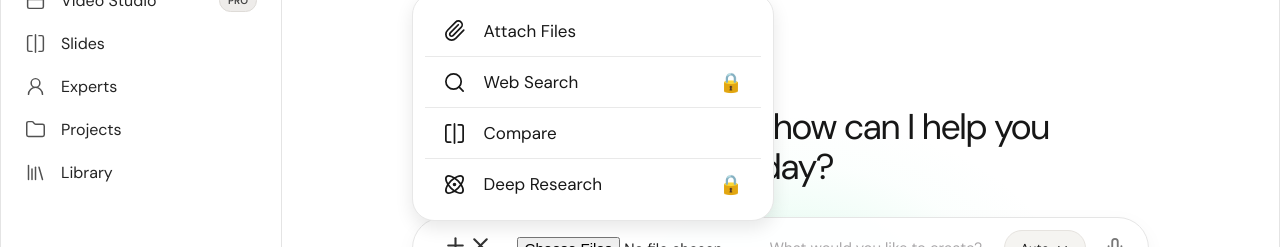
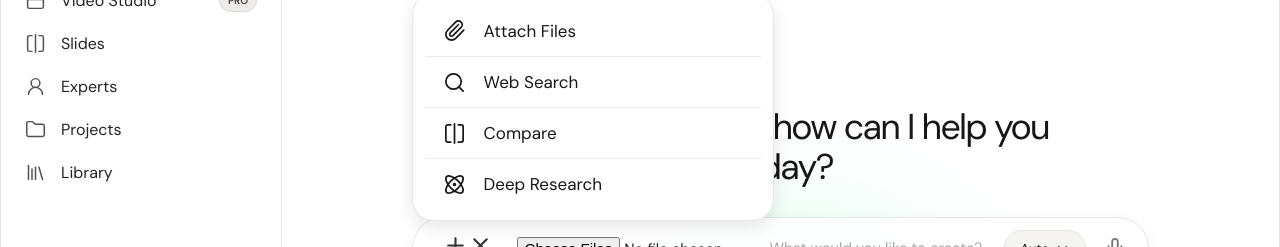
Before and after one commit to MexooOffical/ai-chat-ui-clone, a React (Vite) app: page / in a window 1280 px wide. Both pictures are taken after a click on the button 467 px from the left and 382 px from the top of the page. Shown: the part 134-381 px from the top of the page. Built offline with nearby package versions, Linux system fonts and the light colour scheme.

Commit message:
Remove lock symbols from attachment menu

```diff
--- a/src/main.jsx
+++ b/src/main.jsx
@@ -27,10 +27,10 @@ const tools = [
 ]
 
 const attachmentTools = [
-  { label: 'Attach Files', icon: Paperclip, locked: false },
-  { label: 'Web Search', icon: Search, locked: true },
+  { label: 'Attach Files', icon: Paperclip },
+  { label: 'Web Search', icon: Search },
   { label: 'Compare', icon: SquareSplitHorizontal },
-  { label: 'Deep Research', icon: Atom, locked: true },
+  { label: 'Deep Research', icon: Atom },
 ]
 
 function App() {
@@ -51,14 +51,11 @@ function App() {
   const toggleAttachmentMenu = () => setAttachmentOpen((isOpen) => !isOpen)
 
   const openFilePicker = () => {
-    // Start the native picker while this click is still a trusted browser gesture.
     fileInputRef.current?.click()
     setAttachmentOpen(false)
   }
 
   const handleFilesSelected = (event) => {
-    // File upload/preview can be added here. Clear the value so the same file
-    // can be selected again later and still trigger onChange.
     event.target.value = ''
   }
 
@@ -103,9 +100,9 @@ function App() {
               </button>
               {attachmentOpen && (
                 <div className="attachment-menu" role="menu">
-                  {attachmentTools.map(({ label, icon: Icon, locked }) => (
+                  {attachmentTools.map(({ label, icon: Icon }) => (
                     <button type="button" role="menuitem" className="attachment-item" key={label} onClick={label === 'Attach Files' ? openFilePicker : () => setAttachmentOpen(false)}>
-                      <Icon size={23} strokeWidth={1.8} /><span>{label}</span>{locked && <span className="lock-icon" aria-label="Locked">🔒</span>}
+                      <Icon size={23} strokeWidth={1.8} /><span>{label}</span>
                     </button>
                   ))}
                 </div>
```
